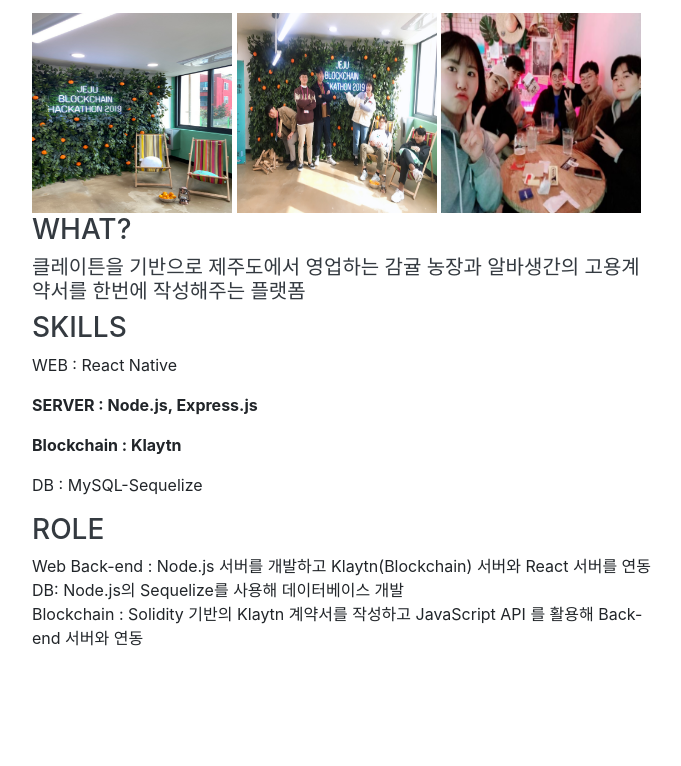
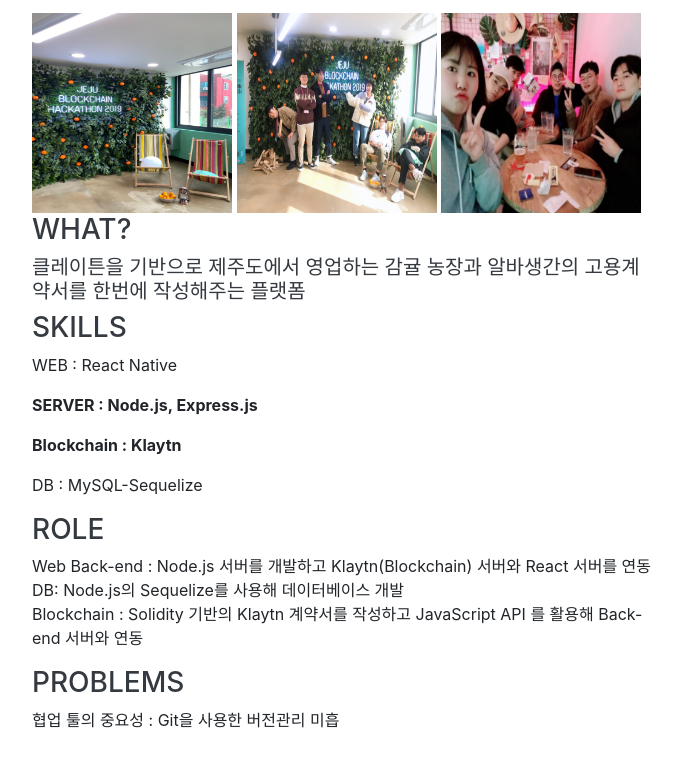
Before and after one commit to kooks7/portfolio, a website with bundled scripts: page index.html in a window 1280 px wide. Shown: the part 4870-5636 px from the top of the page, without its empty margins (288-969 px from the left). Built offline with nearby package versions, Linux system fonts and the light colour scheme; a web font is replaced by a local one.

Commit message:
Add Problems

```diff
--- a/index.html
+++ b/index.html
@@ -260,6 +260,10 @@
             DB: Node.js의 Sequelize를 사용해 데이터베이스 개발<br>
             Blockchain : Solidity 기반의 Klaytn 계약서를 작성하고 JavaScript API 를 활용해 Back-end 서버와 연동<br>
             </p>
+
+            <h3>Problems</h3>
+            <p>협업 툴의 중요성 : Git을 사용한 버전관리 미흡<br>
+            </p>
           </div>
           <div class="resume-date text-md-right">
             <span class="text-primary"><a href="https://github.com/kooks7/Gyulgada" target="_blank">https://github.com/kooks7/Gyulgada</a></span>
```
